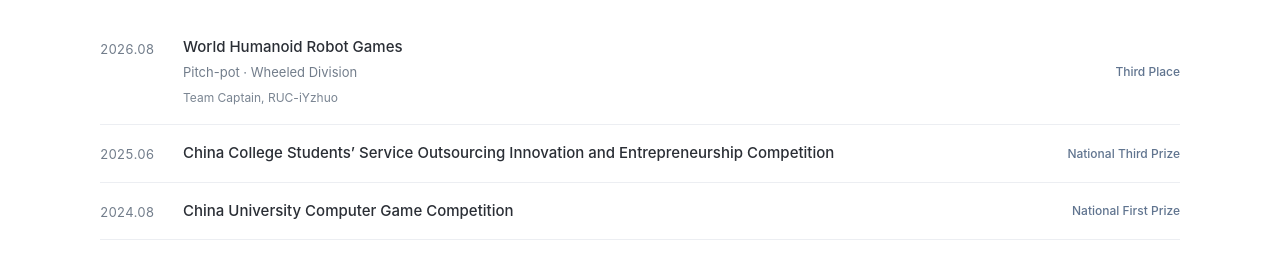
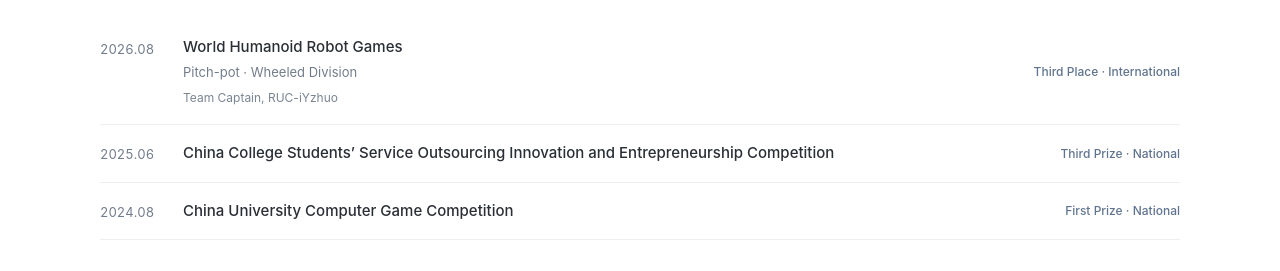
Before and after one commit to yizhuo1214/yizhuo1214.github.io, a plain HTML site: page index.html in a window 1280 px wide. Shown: the part 1931-2202 px from the top of the page. Drawn offline with Linux system fonts and the light colour scheme; some packages are replaced by stand-ins of ours; a script that the page names is missing.

Commit message:
Unify competition results and event levels

```diff
--- a/index.html
+++ b/index.html
@@ -85,9 +85,9 @@
   <section class="section" id="competitions" aria-labelledby="competitions-title"><div class="shell">
     <div class="section-heading"><h2 id="competitions-title">Competitions</h2></div>
     <div class="competition-list">
-      <article class="competition"><time>2026.08</time><div><h3>World Humanoid Robot Games</h3><p>Pitch-pot · Wheeled Division</p><p class="team">Team Captain, RUC-iYzhuo</p></div><span class="prize">Third Place</span></article>
-      <article class="competition"><time>2025.06</time><div><h3>China College Students’ Service Outsourcing Innovation and Entrepreneurship Competition</h3></div><span class="prize">National Third Prize</span></article>
-      <article class="competition"><time>2024.08</time><div><h3>China University Computer Game Competition</h3></div><span class="prize">National First Prize</span></article>
+      <article class="competition"><time>2026.08</time><div><h3>World Humanoid Robot Games</h3><p>Pitch-pot · Wheeled Division</p><p class="team">Team Captain, RUC-iYzhuo</p></div><span class="prize">Third Place · International</span></article>
+      <article class="competition"><time>2025.06</time><div><h3>China College Students’ Service Outsourcing Innovation and Entrepreneurship Competition</h3></div><span class="prize">Third Prize · National</span></article>
+      <article class="competition"><time>2024.08</time><div><h3>China University Computer Game Competition</h3></div><span class="prize">First Prize · National</span></article>
     </div>
   </div></section>
 </main>
```
